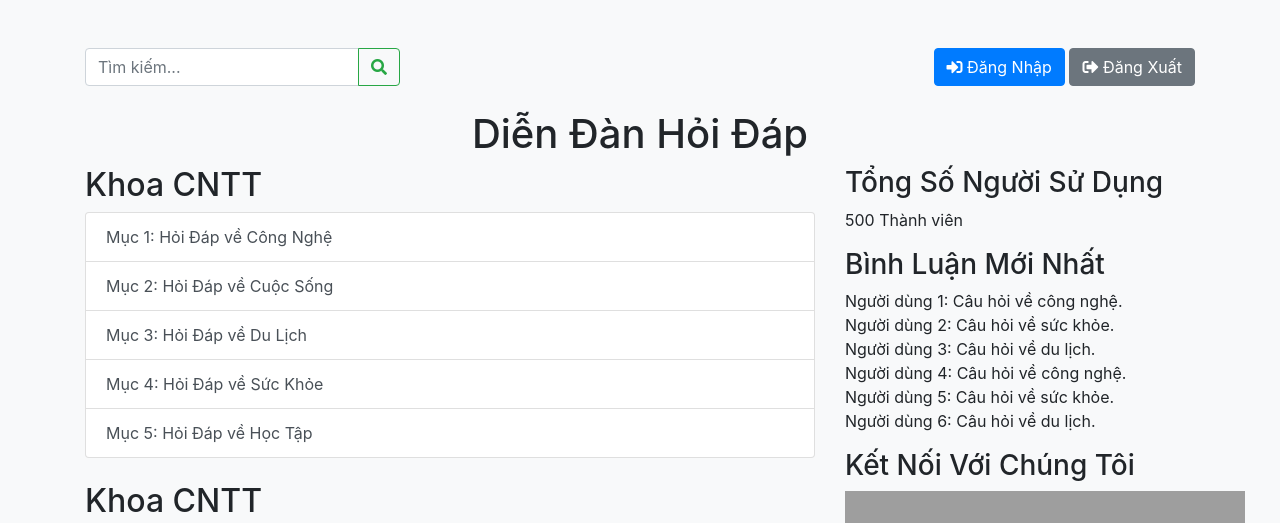
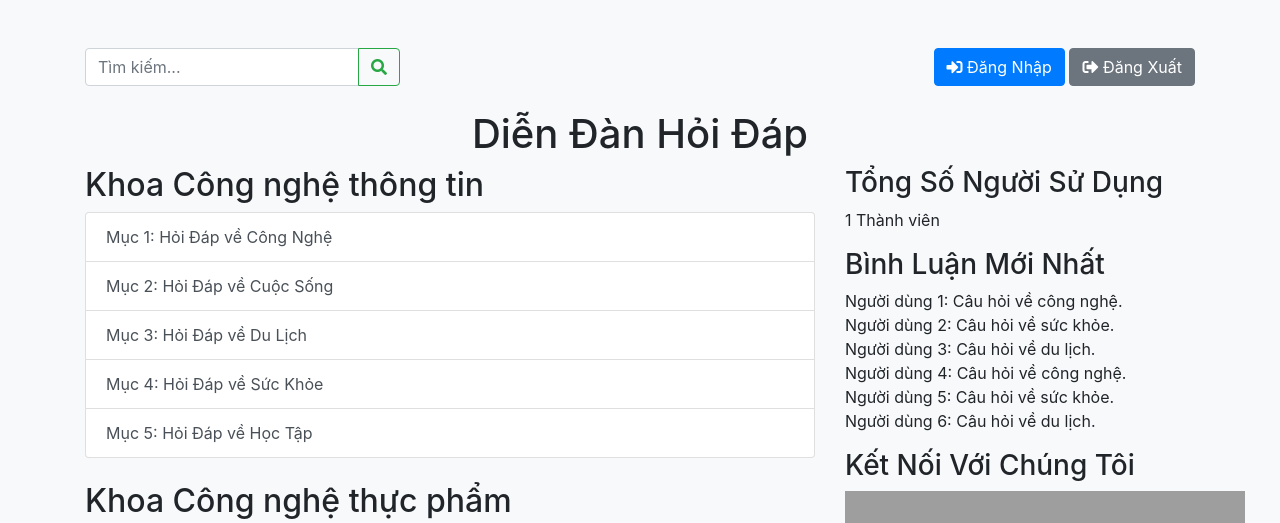
Before and after one commit to Mingu113/OSS_123, a PHP site: page /home.php in a window 1280 px wide. Shown: the top 523 px of the page. Run offline with PHP 8.4, Linux system fonts and the light colour scheme; data comes from the database, SQL or seed files in the repository; grey boxes are pictures that could not be loaded.

Commit message:
ket_noi_sql_trang_chu_va_hoan_thien_trang_chu

```diff
--- /dev/null
+++ b/UI/trangchu/config.php
@@ -0,0 +1,7 @@
+<?php
+    $hostname = "localhost";
+    $username = "root";
+    $password = "";
+    $db = "ntuchan";
+    $conn = mysqli_connect($hostname,$username,$password,$db);
+?>
--- a/UI/trangchu/home.php
+++ b/UI/trangchu/home.php
@@ -16,7 +16,17 @@
     </style>
 </head>
 <body>
+<?php
+    require "config.php";
+?>
 
+<?php
+    $query = "SELECT * FROM `majors`";
+    $result = mysqli_query($conn,$query);
+    $query1 = "SELECT * FROM `users`";
+    $result1 = mysqli_query($conn,$query1);
+    $sltv=mysqli_num_rows($result1);
+?>
 <div class="container mt-5">
     <div class="header-section d-flex justify-content-between align-items-center mb-4">
         <form class="form-inline">
@@ -39,37 +49,29 @@
 
     <div class="row">
         <div class="col-lg-8">
-            <h2>Khoa CNTT</h2>
-            <div class="list-group mb-4">
-                <a href="#" class="list-group-item list-group-item-action">Mục 1: Hỏi Đáp về Công Nghệ</a>
-                <a href="#" class="list-group-item list-group-item-action">Mục 2: Hỏi Đáp về Cuộc Sống</a>
-                <a href="#" class="list-group-item list-group-item-action">Mục 3: Hỏi Đáp về Du Lịch</a>
-                <a href="#" class="list-group-item list-group-item-action">Mục 4: Hỏi Đáp về Sức Khỏe</a>
-                <a href="#" class="list-group-item list-group-item-action">Mục 5: Hỏi Đáp về Học Tập</a>
-            </div>
-            <h2>Khoa CNTT</h2>
-            <div class="list-group mb-4">
-                <a href="#" class="list-group-item list-group-item-action">Mục 1: Hỏi Đáp về Công Nghệ</a>
-                <a href="#" class="list-group-item list-group-item-action">Mục 2: Hỏi Đáp về Cuộc Sống</a>
-                <a href="#" class="list-group-item list-group-item-action">Mục 3: Hỏi Đáp về Du Lịch</a>
-                <a href="#" class="list-group-item list-group-item-action">Mục 4: Hỏi Đáp về Sức Khỏe</a>
-                <a href="#" class="list-group-item list-group-item-action">Mục 5: Hỏi Đáp về Học Tập</a>
-            </div>
-            <h2>Khoa CNTT</h2>
-            <div class="list-group mb-4">
-                <a href="#" class="list-group-item list-group-item-action">Mục 1: Hỏi Đáp về Công Nghệ</a>
-                <a href="#" class="list-group-item list-group-item-action">Mục 2: Hỏi Đáp về Cuộc Sống</a>
-                <a href="#" class="list-group-item list-group-item-action">Mục 3: Hỏi Đáp về Du Lịch</a>
-                <a href="#" class="list-group-item list-group-item-action">Mục 4: Hỏi Đáp về Sức Khỏe</a>
-                <a href="#" class="list-group-item list-group-item-action">Mục 5: Hỏi Đáp về Học Tập</a>
-            </div>
+        <?php
+            while ($row = mysqli_fetch_array($result))
+            {
+                echo "<h2>";
+                echo $row["major_info"];
+                echo "</h2>";
+                echo "
+                    <div class=\"list-group mb-4\">
+                    <a href=\"#\" class=\"list-group-item list-group-item-action\">Mục 1: Hỏi Đáp về Công Nghệ</a>
+                    <a href=\"#\" class=\"list-group-item list-group-item-action\">Mục 2: Hỏi Đáp về Cuộc Sống</a>
+                    <a href=\"#\" class=\"list-group-item list-group-item-action\">Mục 3: Hỏi Đáp về Du Lịch</a>
+                    <a href=\"#\" class=\"list-group-item list-group-item-action\">Mục 4: Hỏi Đáp về Sức Khỏe</a>
+                    <a href=\"#\" class=\"list-group-item list-group-item-action\">Mục 5: Hỏi Đáp về Học Tập</a>
+                    </div>
+                ";
+            }
+        ?>
         </div>
 
         <div class="col-lg-4">
             <div class="sidebar">
                 <h3>Tổng Số Người Sử Dụng</h3>
-                <p>500 Thành viên</p>
-
+                <?php echo "<p>".$sltv." Thành viên </p>" ?>
                 <h3>Bình Luận Mới Nhất</h3>
                 <ul class="list-unstyled">
                     <li>Người dùng 1: Câu hỏi về công nghệ.</li>
```
